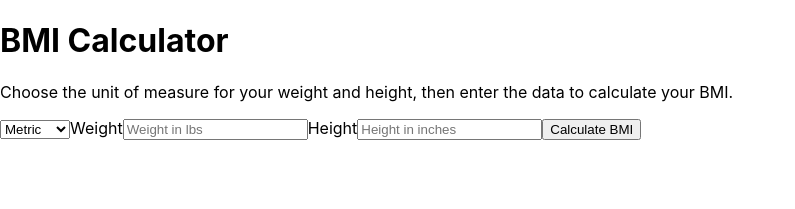
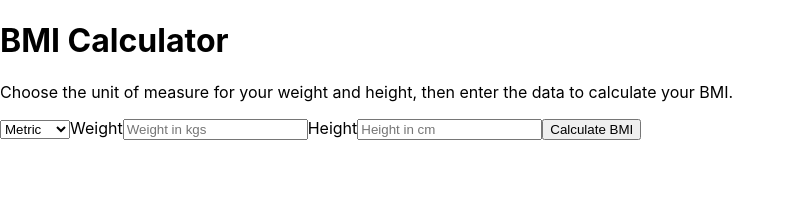
Before and after one commit to kaylawoodbury/bmi_react, a React (Create React App) app: page / in a window 1280 px wide. Shown: the top 209 px of the page, without its empty margins (0-795 px from the left). Built offline with nearby package versions, Linux system fonts and the light colour scheme.

Commit message:
updated form to correctly default to metric for the placeholder instead of imperial when site is initially loaded

```diff
--- a/src/components/Form.jsx
+++ b/src/components/Form.jsx
@@ -2,8 +2,8 @@ import React from "react";
 
 const Form = props => {
 
-  const wtplaceholder = props.unit == "metric" ? "Weight in kgs" : "Weight in lbs"
-  const htplaceholder = props.unit == "metric" ? "Height in cm" : "Height in inches"
+  const wtplaceholder = props.unit == "imperial" ?  "Weight in lbs" : "Weight in kgs"
+  const htplaceholder = props.unit == "imperial" ? "Height in inches" : "Height in cm"
 
   return (
     <form onSubmit={props.onSubmitHandler}>
@@ -11,6 +11,7 @@ const Form = props => {
         name="unit"
         id="unit"
         type="text"
+        default="metric"
         onChange={props.onChangeHandler}
       >
         <option value="metric">Metric</option>
```
